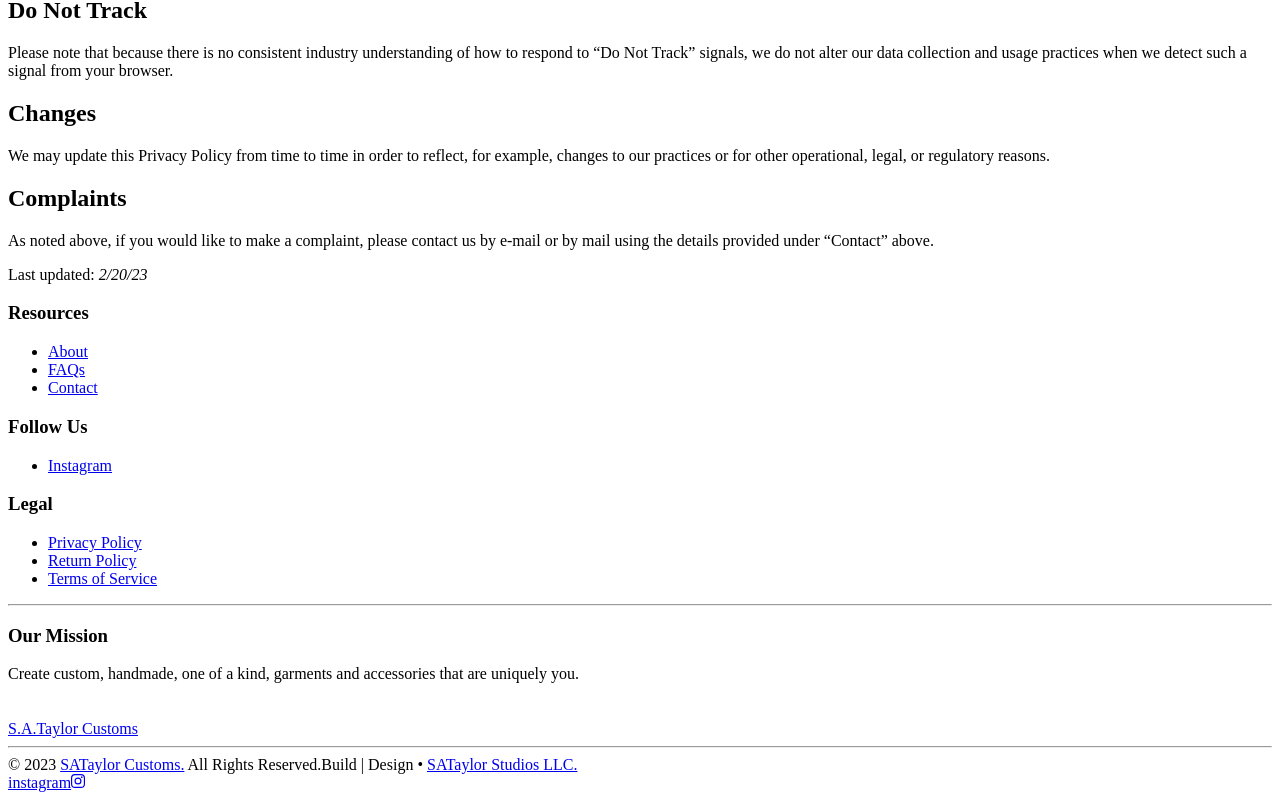
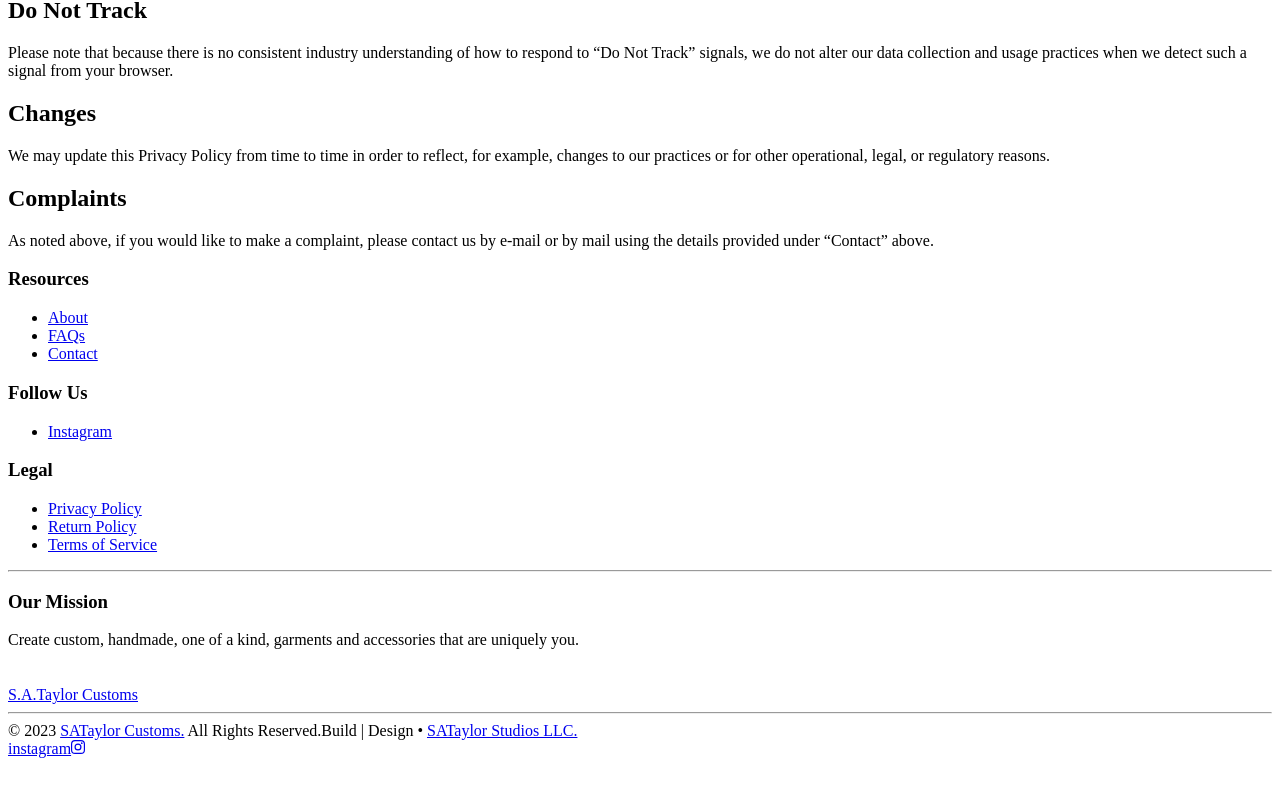
Before and after one commit to sataylor7/sataylor-customs-shopify, a Next.js app: page /privacy-policy in a window 1280 px wide. Shown: the part 1880-2680 px from the top of the page. After the commit the page ends 2646 px from the top, so only its background shows below. Built offline with nearby package versions, Linux system fonts and the light colour scheme.

Commit message:
removing the date

```diff
--- a/pages/privacy-policy.js
+++ b/pages/privacy-policy.js
@@ -264,9 +264,6 @@ export default function PrivacyPolicy() {
           us by e-mail or by mail using the details provided under “Contact”
           above.
         </p>
-        <p>
-          Last updated: <i>2/20/23</i>
-        </p>
       </div>
     </div>
   );
```
